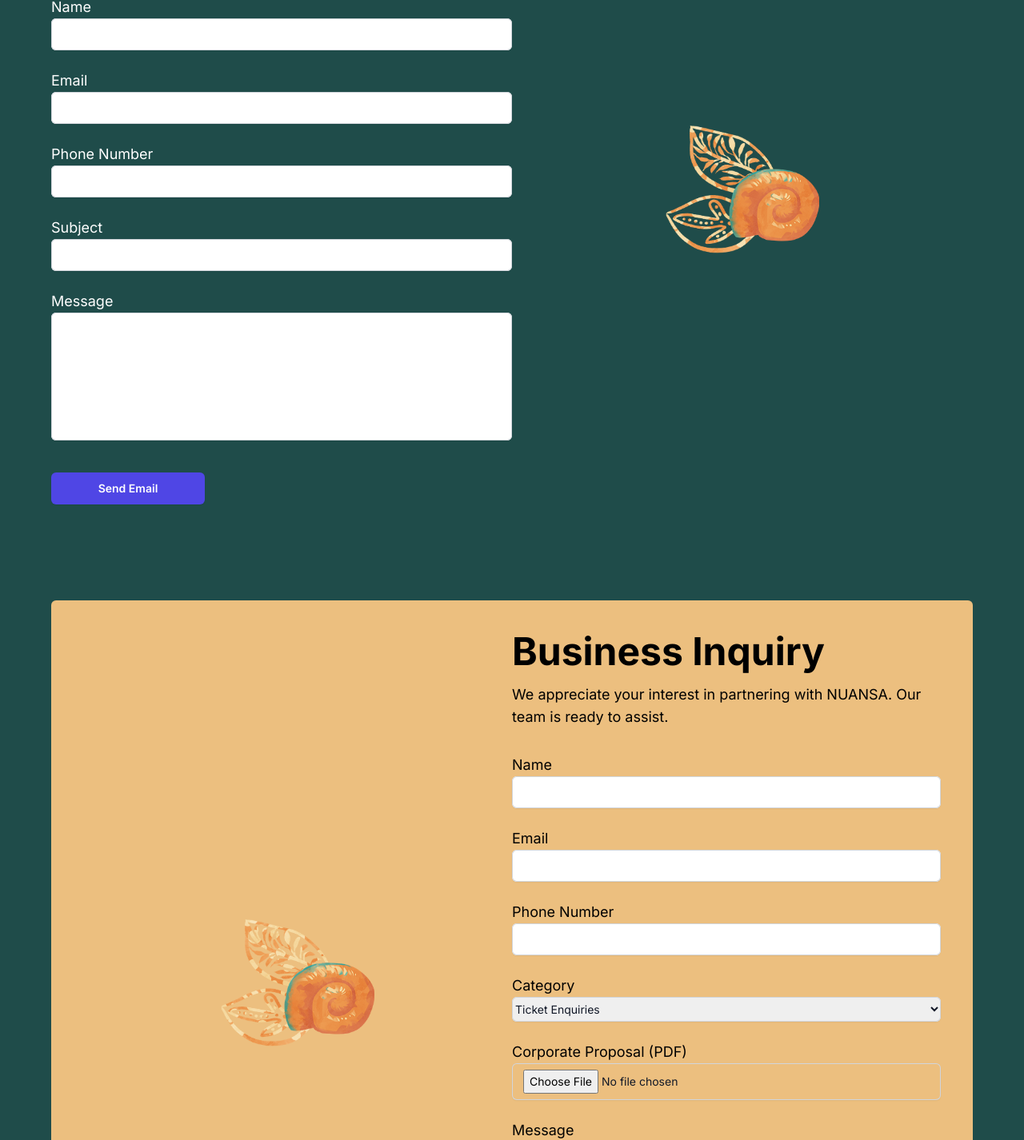
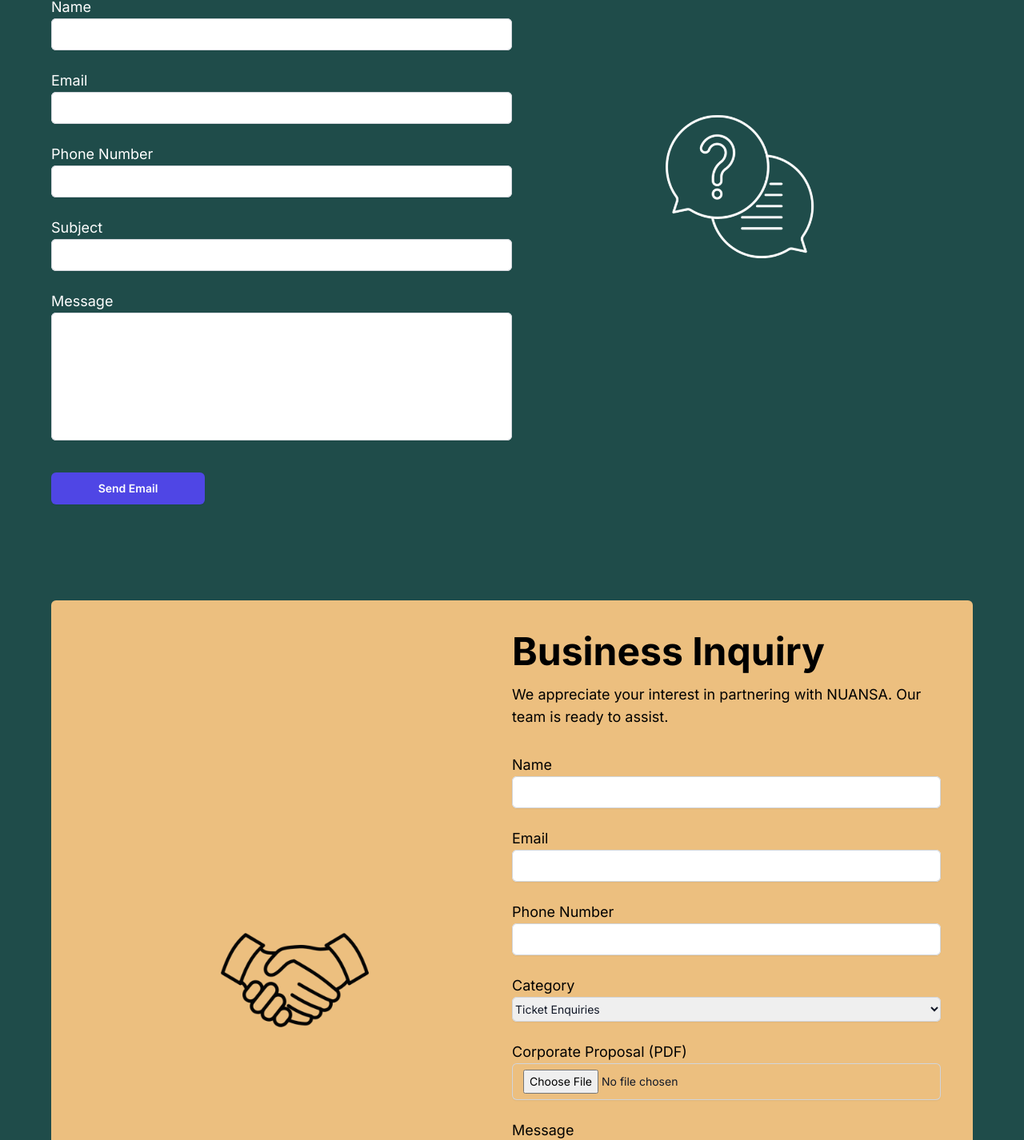
Before and after one commit to nuansacp2025/nuansa-web, a Next.js app: page /contact-us in a window 1280 px wide. Shown: the part 254-1680 px from the top of the page at 80% size. Built offline with nearby package versions, Linux system fonts and the light colour scheme; no server answers.

Commit message:
Change images

```diff
--- a/app/contact-us/page.tsx
+++ b/app/contact-us/page.tsx
@@ -13,13 +13,13 @@ export default function ContactPage() {
                     <GeneralForm/>
                 </div>
                 <div className="sm:place-self-center hidden sm:block">
-                    <Image src={'/images/logo/nuansa_logo.png'} alt={'logo'} width={0} height={0} sizes="100vw"
+                    <Image src={'/images/contact-us/general_inquiry.png'} alt={'logo'} width={0} height={0} sizes="100vw"
                            style={{ width: '12rem', height: 'auto' }}/>
                 </div>
             </FadeInDiv>
             <FadeInDiv className="sm:grid sm:grid-cols-2 bg-orange-a rounded-md text-black bottom-8 p-10">
                 <div className="sm:place-self-center hidden sm:block">
-                    <Image src={'/images/logo/nuansa_logo.png'} alt={'logo'} width={0} height={0} sizes="100vw"
+                    <Image src={'/images/contact-us/business_inquiry.png'} alt={'logo'} width={0} height={0} sizes="100vw"
                            style={{width: '12rem', height: 'auto'}}/>
                 </div>
                 <div className="sm:place-self-center">
```
Also changed, not shown: public/images/contact-us/business_inquiry.png (added), public/images/contact-us/general_inquiry.png (added).
